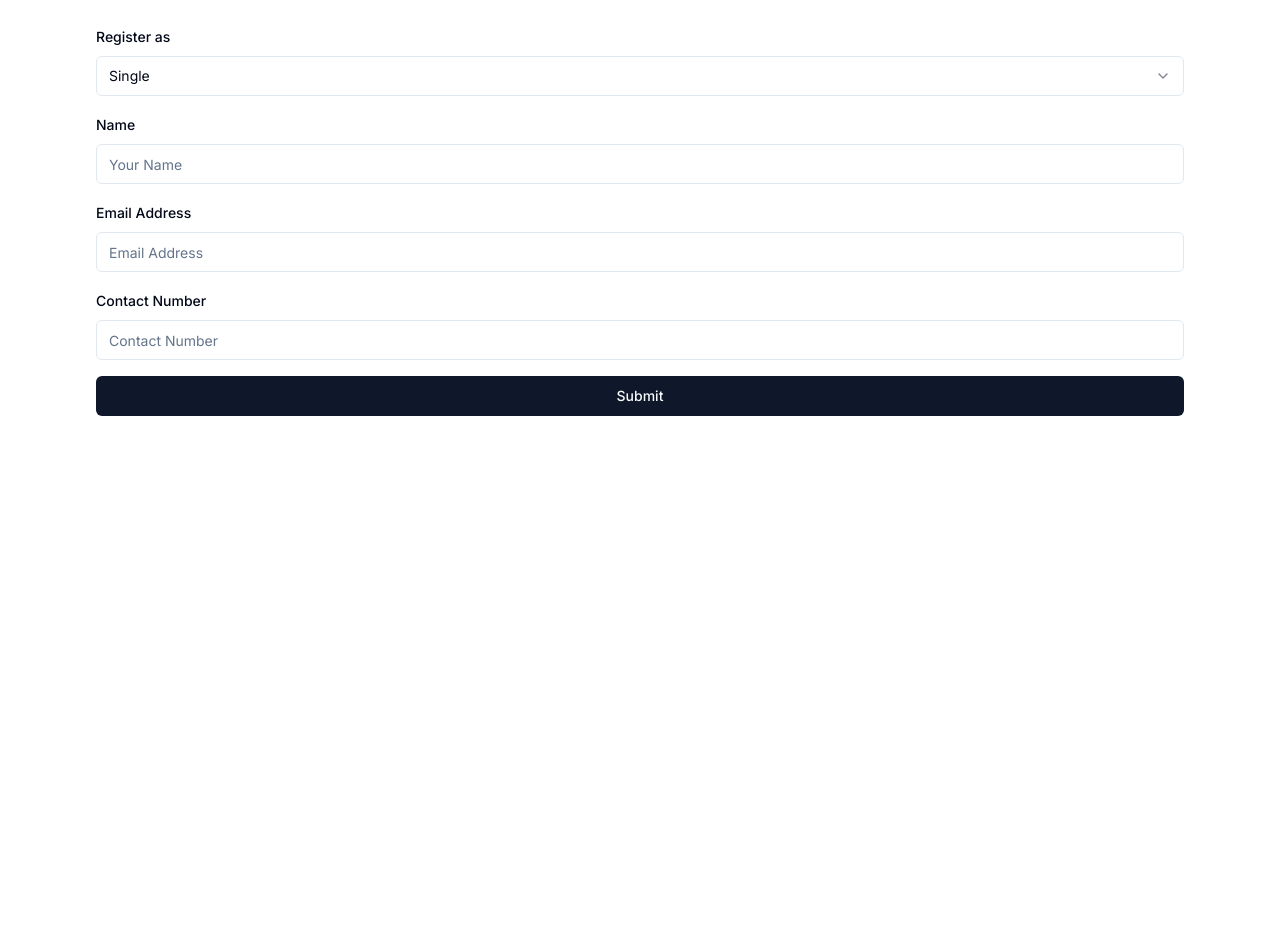
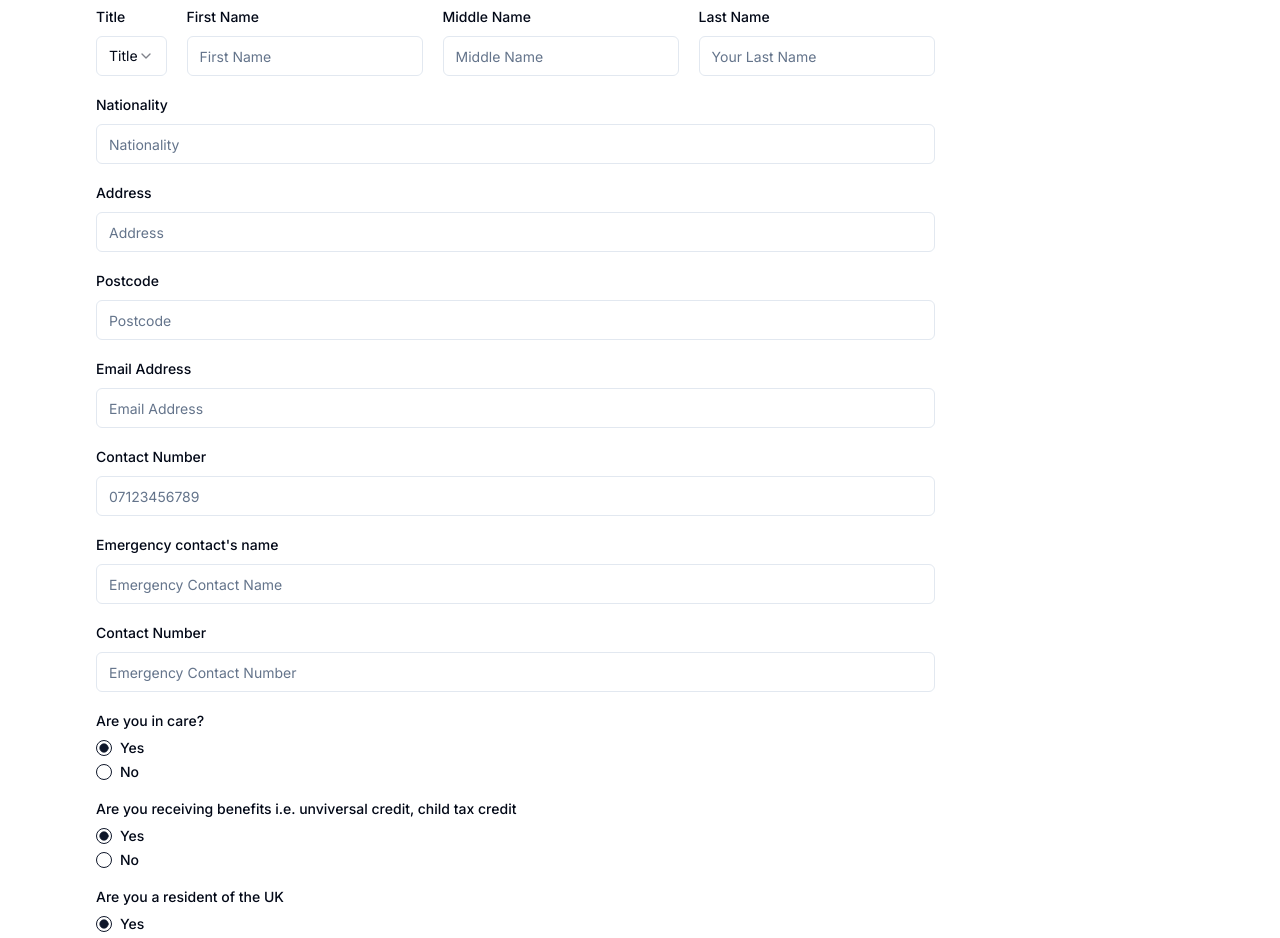
Before and after one commit to Omar-Squared/funeral-web, a Next.js app: page /registration/single in a window 1280 px wide. Shown: the part 180-1118 px from the top of the page. Before the commit the page ends 800 px from the top, so only its background shows below. Built offline with nearby package versions, Linux system fonts and the light colour scheme.

Commit message:
Form completed just need styling

```diff
--- a/package.json
+++ b/package.json
@@ -12,6 +12,7 @@
     "@hookform/resolvers": "^3.3.4",
     "@radix-ui/react-aspect-ratio": "^1.0.3",
     "@radix-ui/react-label": "^2.0.2",
+    "@radix-ui/react-radio-group": "^1.1.3",
     "@radix-ui/react-select": "^2.0.0",
     "@radix-ui/react-slot": "^1.0.2",
     "class-variance-authority": "^0.7.0",
--- a/src/app/registration/single/page.tsx
+++ b/src/app/registration/single/page.tsx
@@ -9,6 +9,8 @@ import {
   FormMessage,
 } from "@/components/ui/form";
 import { Input } from "@/components/ui/input";
+import { Label } from "@/components/ui/label";
+import { RadioGroup, RadioGroupItem } from "@/components/ui/radio-group";
 import {
   Select,
   SelectContent,
@@ -21,15 +23,31 @@ import { useForm } from "react-hook-form";
 import * as z from "zod";
 
 const phoneValidation = /^(?:(?:\+|00)44|0)7(?:[45789]\d{2}|624)\d{6}$/;
+const postcodeValidation =
+  /^(GIR|[A-Z]\d[A-Z\d]??|[A-Z]{2}\d[A-Z\d]??)[ ]??(\d[A-Z]{2}|BFPO[ ]?\d{1,4}|(KY\d|MSR|VG|AI)[ ]?\d{1,4}|(AI-2640|KY\d|MSR|VG|AI)[ ]?\d{1,4}|[A-Z]{2}|GEICO[ ]?\d{1,4}|[A-Z]{2}[ ]?\d{1,4})$/i;
 
 const formSchema = z.object({
-  name: z.string(),
+  firstName: z.string().min(3, { message: "Minimum 3 characters" }),
+  middleName: z.string(),
+  lastName: z.string().min(3, { message: "Minimum 3 characters" }),
   emailAddress: z.string().email(),
   accountType: z.enum(["single", "family"]),
+  title: z.enum(["mr", "miss", "ms", "mrs", "dr"]),
   contactNumber: z
     .string()
     .regex(phoneValidation, { message: "Invalid UK phone number" }),
   nationality: z.string(),
+  postcode: z
+    .string()
+    .regex(postcodeValidation, { message: "Please enter a valid UK Postcode" }),
+  address: z.string(),
+  emergencyName: z.string().min(3),
+  emergencyNumber: z
+    .string()
+    .regex(phoneValidation, { message: "Invalid UK phone number" }),
+  hospitalised: z.boolean(),
+  benefits: z.boolean(),
+  resident: z.boolean(),
   spouseName: z.string().optional(),
   children: z.array(z.object({ name: z.string().min(3) })).optional(),
 });
@@ -38,10 +56,7 @@ export default function SingleRegistration() {
   const form = useForm<z.infer<typeof formSchema>>({
     resolver: zodResolver(formSchema),
     defaultValues: {
-      emailAddress: "",
-      accountType: "single", // Set default account type
-      spouseName: "", // Initialize spouse name
-      children: [{ name: "" }], // Initialize children array with an empty object
+      accountType: "single",
     },
   });
 
@@ -50,11 +65,11 @@ export default function SingleRegistration() {
   };
 
   return (
-    <main className="flex min-h-screen col items-center justify-between p-24">
+    <main className="flex min-h-screen justify-between p-24">
       <Form {...form}>
         <form
           onSubmit={form.handleSubmit(handleSubmit)}
-          className="max-w w-full flex flex-col gap-4"
+          className="flex flex-col gap-4 "
         >
           <FormField
             control={form.control}
@@ -79,14 +94,105 @@ export default function SingleRegistration() {
               </FormItem>
             )}
           />
+          <div className="w-full flex flex-row gap-5">
+            <FormField
+              control={form.control}
+              name="title"
+              render={({ field }) => (
+                <FormItem>
+                  <FormLabel>Title</FormLabel>
+                  <Select onValueChange={field.onChange}>
+                    <FormControl>
+                      <SelectTrigger>
+                        <SelectValue placeholder="Title" />
+                      </SelectTrigger>
+                    </FormControl>
+                    <SelectContent>
+                      <SelectItem value="mr">Mr</SelectItem>
+                      <SelectItem value="miss">Miss</SelectItem>
+                      <SelectItem value="mrs">Mrs</SelectItem>
+                      <SelectItem value="ms">Ms</SelectItem>
+                      <SelectItem value="dr">Dr</SelectItem>
+                    </SelectContent>
+                  </Select>
+                </FormItem>
+              )}
+            />
+            <FormField
+              control={form.control}
+              name="firstName"
+              render={({ field }) => (
+                <FormItem>
+                  <FormLabel>First Name</FormLabel>
+                  <FormControl>
+                    <Input placeholder="First Name" {...field} />
+                  </FormControl>
+                  <FormMessage />
+                </FormItem>
+              )}
+            />
+            <FormField
+              control={form.control}
+              name="middleName"
+              render={({ field }) => (
+                <FormItem>
+                  <FormLabel>Middle Name</FormLabel>
+                  <FormControl>
+                    <Input placeholder="Middle Name" {...field} />
+                  </FormControl>
+                  <FormMessage />
+                </FormItem>
+              )}
+            />
+            <FormField
+              control={form.control}
+              name="lastName"
+              render={({ field }) => (
+                <FormItem>
+                  <FormLabel>Last Name</FormLabel>
+                  <FormControl>
+                    <Input placeholder="Your Last Name" {...field} />
+                  </FormControl>
+                  <FormMessage />
+                </FormItem>
+              )}
+            />
+          </div>
+
           <FormField
             control={form.control}
-            name="name"
+            name="nationality"
             render={({ field }) => (
               <FormItem>
-                <FormLabel>Name</FormLabel>
+                <FormLabel>Nationality</FormLabel>
                 <FormControl>
-                  <Input placeholder="Your Name" {...field} />
+                  <Input placeholder="Nationality" {...field} />
+                </FormControl>
+                <FormMessage />
+              </FormItem>
+            )}
+          />
+          <FormField
+            control={form.control}
+            name="address"
+            render={({ field }) => (
+              <FormItem>
+                <FormLabel>Address</FormLabel>
+                <FormControl>
+                  <Input placeholder="Address" {...field} />
+                </FormControl>
+                <FormMessage />
+              </FormItem>
+            )}
+          />
+          <FormField
+            control={form.control}
+            name="postcode"
+            render={({ field }) => (
+              <FormItem>
+                <FormLabel>Postcode</FormLabel>
+                <FormControl>
+                  <Input placeholder="Postcode" {...field} />
                 </FormControl>
                 <FormMessage />
               </FormItem>
@@ -99,11 +205,7 @@ export default function SingleRegistration() {
               <FormItem>
                 <FormLabel>Email Address</FormLabel>
                 <FormControl>
-                  <Input
-                    placeholder="Email Address"
-                    type="emailAddress"
-                    {...field}
-                  />
+                  <Input placeholder="Email Address" type="email" {...field} />
                 </FormControl>
                 <FormMessage />
               </FormItem>
@@ -116,11 +218,110 @@ export default function SingleRegistration() {
               <FormItem>
                 <FormLabel>Contact Number</FormLabel>
                 <FormControl>
+                  <Input placeholder="07123456789" type="tel" {...field} />
+                </FormControl>
+                <FormMessage />
+              </FormItem>
+            )}
+          />
+          <FormField
+            control={form.control}
+            name="emergencyName"
+            render={({ field }) => (
+              <FormItem>
+                <FormLabel>Emergency contact's name</FormLabel>
+                <FormControl>
                   <Input
-                    placeholder="Contact Number"
-                    type="contactNumber"
+                    placeholder="Emergency Contact Name"
+                    type="emergencyName"
                     {...field}
                   />
+                </FormControl>
+                <FormMessage />
+              </FormItem>
+            )}
+          />
+          <FormField
+            control={form.control}
+            name="emergencyNumber"
+            render={({ field }) => (
+              <FormItem>
+                <FormLabel>Contact Number</FormLabel>
+                <FormControl>
+                  <Input
+                    placeholder="Emergency Contact Number"
+                    type="tel"
+                    {...field}
+                  />
+                </FormControl>
+                <FormMessage />
+              </FormItem>
+            )}
+          />
+          <FormField
+            control={form.control}
+            name="hospitalised"
+            render={({ field }) => (
+              <FormItem>
+                <FormLabel>Are you in care?</FormLabel>
+                <FormControl>
+                  <RadioGroup defaultValue="yes">
+                    <div className="flex items-center space-x-2">
+                      <RadioGroupItem value="yes" id="r1" />
+                      <Label htmlFor="r1">Yes</Label>
+                    </div>
+                    <div className="flex items-center space-x-2">
+                      <RadioGroupItem value="no" id="r2" />
+                      <Label htmlFor="r2">No</Label>
+                    </div>
+                  </RadioGroup>
+                </FormControl>
+                <FormMessage />
+              </FormItem>
+            )}
+          />
+          <FormField
+            control={form.control}
+            name="benefits"
+            render={({ field }) => (
+              <FormItem>
+                <FormLabel>
+                  Are you receiving benefits i.e. unviversal credit, child tax
+                  credit
+                </FormLabel>
+                <FormControl>
+                  <RadioGroup defaultValue="yes">
+                    <div className="flex items-center space-x-2">
+                      <RadioGroupItem value="yes" id="r1" />
+                      <Label htmlFor="r1">Yes</Label>
+                    </div>
+                    <div className="flex items-center space-x-2">
+                      <RadioGroupItem value="no" id="r2" />
+                      <Label htmlFor="r2">No</Label>
+                    </div>
+                  </RadioGroup>
+                </FormControl>
+                <FormMessage />
+              </FormItem>
+            )}
+          />
+          <FormField
+            control={form.control}
+            name="resident"
+            render={({ field }) => (
+              <FormItem>
+                <FormLabel>Are you a resident of the UK</FormLabel>
+                <FormControl>
+                  <RadioGroup defaultValue="yes">
+                    <div className="flex items-center space-x-2">
+                      <RadioGroupItem value="yes" id="r1" />
+                      <Label htmlFor="r1">Yes</Label>
+                    </div>
+                    <div className="flex items-center space-x-2">
+                      <RadioGroupItem value="no" id="r2" />
+                      <Label htmlFor="r2">No</Label>
+                    </div>
+                  </RadioGroup>
                 </FormControl>
                 <FormMessage />
               </FormItem>
@@ -129,6 +330,7 @@ export default function SingleRegistration() {
           <Button type="submit" className="w-full">
             Submit
           </Button>
+          <p>By pressing Submit you agree to our Rules</p>
         </form>
       </Form>
     </main>
--- /dev/null
+++ b/src/components/ui/radio-group.tsx
@@ -0,0 +1,44 @@
+"use client"
+
+import * as React from "react"
+import * as RadioGroupPrimitive from "@radix-ui/react-radio-group"
+import { Circle } from "lucide-react"
+
+import { cn } from "@/lib/utils"
+
+const RadioGroup = React.forwardRef<
+  React.ElementRef<typeof RadioGroupPrimitive.Root>,
+  React.ComponentPropsWithoutRef<typeof RadioGroupPrimitive.Root>
+>(({ className, ...props }, ref) => {
+  return (
+    <RadioGroupPrimitive.Root
+      className={cn("grid gap-2", className)}
+      {...props}
+      ref={ref}
+    />
+  )
+})
+RadioGroup.displayName = RadioGroupPrimitive.Root.displayName
+
+const RadioGroupItem = React.forwardRef<
+  React.ElementRef<typeof RadioGroupPrimitive.Item>,
+  React.ComponentPropsWithoutRef<typeof RadioGroupPrimitive.Item>
+>(({ className, ...props }, ref) => {
+  return (
+    <RadioGroupPrimitive.Item
+      ref={ref}
+      className={cn(
+        "aspect-square h-4 w-4 rounded-full border border-primary text-primary ring-offset-background focus:outline-none focus-visible:ring-2 focus-visible:ring-ring focus-visible:ring-offset-2 disabled:cursor-not-allowed disabled:opacity-50",
+        className
+      )}
+      {...props}
+    >
+      <RadioGroupPrimitive.Indicator className="flex items-center justify-center">
+        <Circle className="h-2.5 w-2.5 fill-current text-current" />
+      </RadioGroupPrimitive.Indicator>
+    </RadioGroupPrimitive.Item>
+  )
+})
+RadioGroupItem.displayName = RadioGroupPrimitive.Item.displayName
+
+export { RadioGroup, RadioGroupItem }
```
Also changed, not shown: 1 other file (tests, documents, lock files or other folders).
